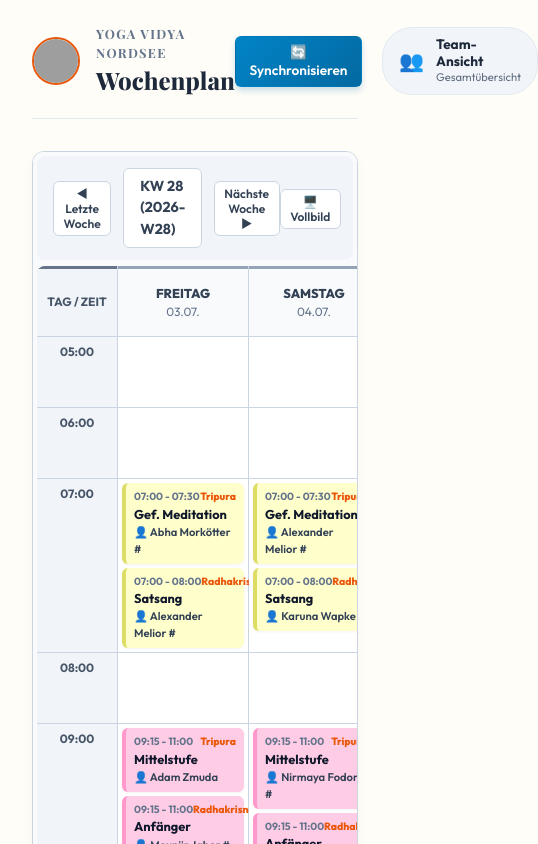
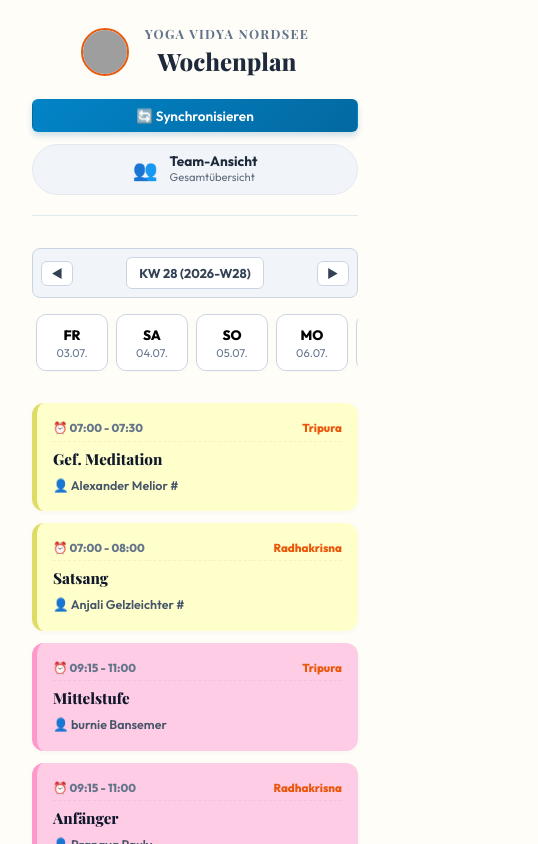
Before and after one commit to coachingmounir-code/Rapla-2806-Version-1, a SvelteKit app in the folder rapla-frontend/: page /wochenplan in a window 390 px wide. Shown: the top 844 px of the page, 538 px wide, since content can reach past the window. Built offline with nearby package versions, Linux system fonts and the light colour scheme; grey boxes are pictures that could not be loaded; a web font is replaced by a local one.

Commit message:
Update +page.svelte

```diff
--- a/rapla-frontend/src/routes/wochenplan/+page.svelte
+++ b/rapla-frontend/src/routes/wochenplan/+page.svelte
@@ -11,6 +11,7 @@
   let currentPlan = $state<WeekPlan | null>(null);
   let currentWeekOffset = $state(0);
   let isFullscreen = $state(false);
+  let activeMobileDay = $state(5);
 
   // Filter query parameters
   let teacherParam = $derived(page.url.searchParams.get('teacher') || '');
@@ -25,6 +26,14 @@
     ) || null;
   });
 
+  // Derived filtered courses for the mobile agenda view
+  let filteredMobileCourses = $derived(
+    courses
+      .filter(c => c.dayOfWeek === activeMobileDay)
+      .filter(c => !onlyMySlotsParam || !selectedTeacher || c.teacherId === selectedTeacher.id)
+      .sort((a, b) => a.startTime.localeCompare(b.startTime))
+  );
+
   const DAYS = [
     { value: 5, label: 'Freitag' },
     { value: 6, label: 'Samstag' },
@@ -37,6 +46,12 @@
 
   onMount(() => {
     loadData();
+
+    // Set active mobile day to today if today is within our calendar cycle
+    const todayVal = new Date().getDay();
+    if (DAYS.some(d => d.value === todayVal)) {
+      activeMobileDay = todayVal;
+    }
 
     // Add keypress listener for escaping fullscreen
     const handleKeydown = (e: KeyboardEvent) => {
@@ -256,7 +271,8 @@
     </div>
   </header>
 
-  <!-- Calendar Roster Grid -->
+  <!-- Calendar Roster Grid (Desktop Only) -->
+  <div class="desktop-only-grid">
     <div id="view-calendar-container" class="calendar-grid-container animate-fade-in" class:fullscreen-mode={isFullscreen}>
       <div class="grid-controls-row">
         <div class="navigation-group">
@@ -322,6 +338,68 @@
             </div>
           {/each}
         {/each}
+      </div>
+    </div>
+  </div>
+
+  <!-- Mobile View (Phone Only) -->
+  <div class="mobile-only-agenda">
+    <!-- Navigation for Weeks on Mobile -->
+    <div class="mobile-week-nav">
+      <button type="button" class="btn btn-secondary btn-small" onclick={() => navigateWeek(-1)}>◀</button>
+      <span class="week-title-badge-mobile">
+        KW {currentPlan ? getWeekNumber(getMondayOfCurrentWeek()) : '--'} ({currentPlan?.targetWeekCode || 'Kein Plan'})
+      </span>
+      <button type="button" class="btn btn-secondary btn-small" onclick={() => navigateWeek(1)}>▶</button>
+    </div>
+
+    <!-- Day Selector Tabs -->
+    <div class="mobile-day-tabs">
+      {#each DAYS as day}
+        {@const isToday = new Date().getDay() === day.value && currentWeekOffset === 0}
+        <button
+          type="button"
+          class="day-tab-btn"
+          class:active={activeMobileDay === day.value}
+          class:is-today={isToday}
+          onclick={() => activeMobileDay = day.value}
+        >
+          <span class="day-tab-name">{day.label.substring(0, 2)}</span>
+          <span class="day-tab-date">{getDayDateString(day.value)}</span>
+        </button>
+      {/each}
+    </div>
+
+    <!-- Timeline of Courses -->
+    <div class="mobile-agenda-list">
+      {#if filteredMobileCourses.length === 0}
+        <div class="empty-agenda-state">
+          📭 Keine Stunden für diesen Tag eingetragen.
+        </div>
+      {:else}
+        {#each filteredMobileCourses as course}
+          {@const isHighlighted = selectedTeacher && course.teacherId === selectedTeacher.id}
+          {@const colors = getCourseColor(course)}
+          {@const teacherName = teachers.find(t => t.id === course.teacherId)?.name || 'Unbesetzt'}
+          {@const roomName = rooms.find(r => r.id === course.roomId)?.name || 'Raum?'}
+
+          <div
+            class="mobile-agenda-card"
+            class:highlighted-card={isHighlighted}
+            class:dimmed-card={selectedTeacher && !isHighlighted && !onlyMySlotsParam}
+            style="background-color: {colors.bg}; border-left: 5px solid {isHighlighted ? '#ea580c' : colors.border};"
+          >
+            <div class="agenda-time-room">
+              <span class="agenda-time">⏰ {course.startTime} - {course.endTime}</span>
+              <span class="agenda-room">{roomName}</span>
+            </div>
+            <h3 class="agenda-title">{course.name}</h3>
+            <div class="agenda-teacher">
+              👤 {teacherName}
+            </div>
+          </div>
+        {/each}
+      {/if}
     </div>
   </div>
 
@@ -672,4 +750,189 @@
     from { opacity: 0; transform: translateY(4px); }
     to { opacity: 1; transform: translateY(0); }
   }
+
+  /* Responsive Breakpoints & Toggles */
+  @media (min-width: 768px) {
+    .desktop-only-grid {
+      display: block;
+    }
+    .mobile-only-agenda {
+      display: none;
+    }
+  }
+
+  @media (max-width: 767px) {
+    .desktop-only-grid {
+      display: none;
+    }
+    .mobile-only-agenda {
+      display: block;
+    }
+
+    /* Stacking header elements on small devices */
+    .view-header {
+      flex-direction: column;
+      align-items: stretch;
+      gap: 1.25rem;
+      padding-bottom: 1.25rem;
+    }
+
+    .logo-area {
+      justify-content: center;
+      text-align: center;
+    }
+
+    .header-controls {
+      flex-direction: column;
+      align-items: stretch;
+      gap: 0.75rem;
+    }
+
+    .user-badge {
+      justify-content: center;
+    }
+  }
+
+  /* Mobile agenda specific CSS styling */
+  .mobile-week-nav {
+    display: flex;
+    justify-content: space-between;
+    align-items: center;
+    background: #f1f5f9;
+    padding: 0.5rem;
+    border-radius: 8px;
+    margin-bottom: 0.75rem;
+    border: 1px solid #cbd5e1;
+  }
+
+  .week-title-badge-mobile {
+    font-weight: 700;
+    font-size: 0.8rem;
+    color: #334155;
+    background: white;
+    padding: 0.35rem 0.75rem;
+    border-radius: 6px;
+    border: 1px solid #cbd5e1;
+    text-align: center;
+  }
+
+  .mobile-day-tabs {
+    display: flex;
+    overflow-x: auto;
+    gap: 0.5rem;
+    padding: 0.25rem 0.25rem 0.75rem 0.25rem;
+    margin-bottom: 1.25rem;
+    scrollbar-width: none;
+  }
+
+  .mobile-day-tabs::-webkit-scrollbar {
+    display: none;
+  }
+
+  .day-tab-btn {
+    flex: 1 0 72px;
+    display: flex;
+    flex-direction: column;
+    align-items: center;
+    justify-content: center;
+    padding: 0.65rem 0.4rem;
+    background: white;
+    border: 1px solid #cbd5e1;
+    border-radius: 10px;
+    cursor: pointer;
+    font-family: inherit;
+    transition: all 0.2s ease;
+    box-shadow: 0 1px 3px rgba(0,0,0,0.02);
+  }
+
+  .day-tab-btn.active {
+    background: #ea580c;
+    border-color: #ea580c;
+    color: white;
+    box-shadow: 0 4px 10px rgba(234, 88, 12, 0.2);
+  }
+
+  .day-tab-btn.active .day-tab-date {
+    color: rgba(255, 255, 255, 0.85);
+  }
+
+  .day-tab-name {
+    font-weight: 800;
+    font-size: 0.85rem;
+    text-transform: uppercase;
+  }
+
+  .day-tab-date {
+    font-size: 0.7rem;
+    color: #64748b;
+    margin-top: 2px;
+  }
+
+  .day-tab-btn.is-today:not(.active) {
+    border-color: #3b82f6;
+    background: #eff6ff;
+    color: #1d4ed8;
+  }
+
+  .day-tab-btn.is-today:not(.active) .day-tab-date {
+    color: #2563eb;
+  }
+
+  .mobile-agenda-list {
+    display: flex;
+    flex-direction: column;
+    gap: 0.75rem;
+    margin-bottom: 2rem;
+  }
+
+  .mobile-agenda-card {
+    padding: 1rem;
+    border-radius: 12px;
+    box-shadow: 0 2px 5px rgba(0,0,0,0.03);
+    display: flex;
+    flex-direction: column;
+    gap: 0.5rem;
+    text-align: left;
+    transition: all 0.2s ease;
+  }
+
+  .agenda-time-room {
+    display: flex;
+    justify-content: space-between;
+    font-size: 0.72rem;
+    font-weight: 750;
+    color: #64748b;
+    border-bottom: 1px dashed rgba(0, 0, 0, 0.05);
+    padding-bottom: 4px;
+  }
+
+  .agenda-room {
+    font-weight: 800;
+    color: #ea580c;
+  }
+
+  .agenda-title {
+    font-size: 0.95rem;
+    font-weight: 800;
+    color: #0f172a;
+    margin: 0;
+    line-height: 1.25;
+  }
+
+  .agenda-teacher {
+    font-size: 0.78rem;
+    font-weight: 600;
+    color: #475569;
+  }
+
+  .empty-agenda-state {
+    text-align: center;
+    padding: 3.5rem 1rem;
+    color: #94a3b8;
+    background: white;
+    border-radius: 12px;
+    border: 1px dashed #cbd5e1;
+    font-weight: 600;
+    font-size: 0.9rem;
+  }
 </style>
```
Lines whose indentation alone changed are shown as unchanged.
